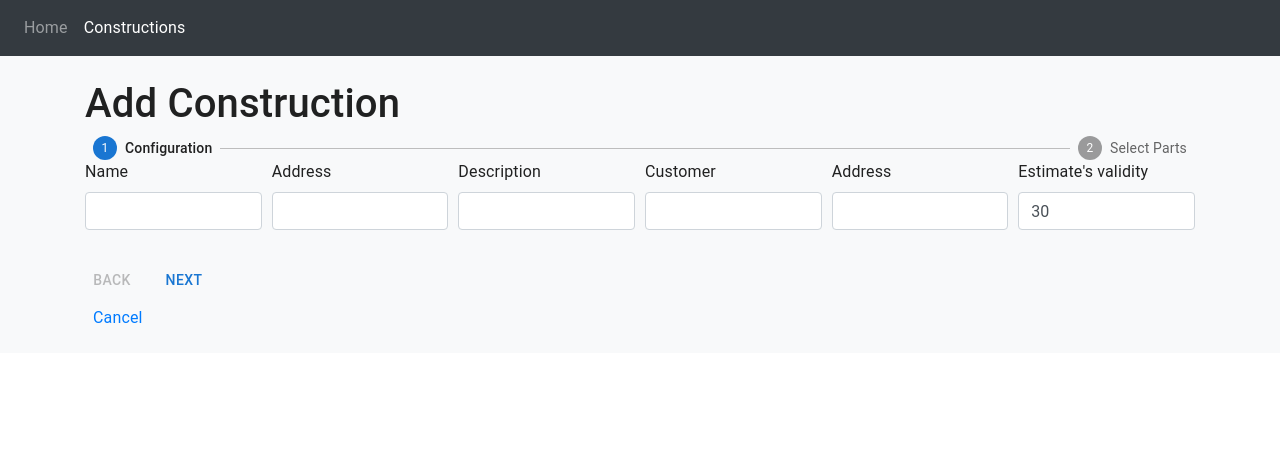
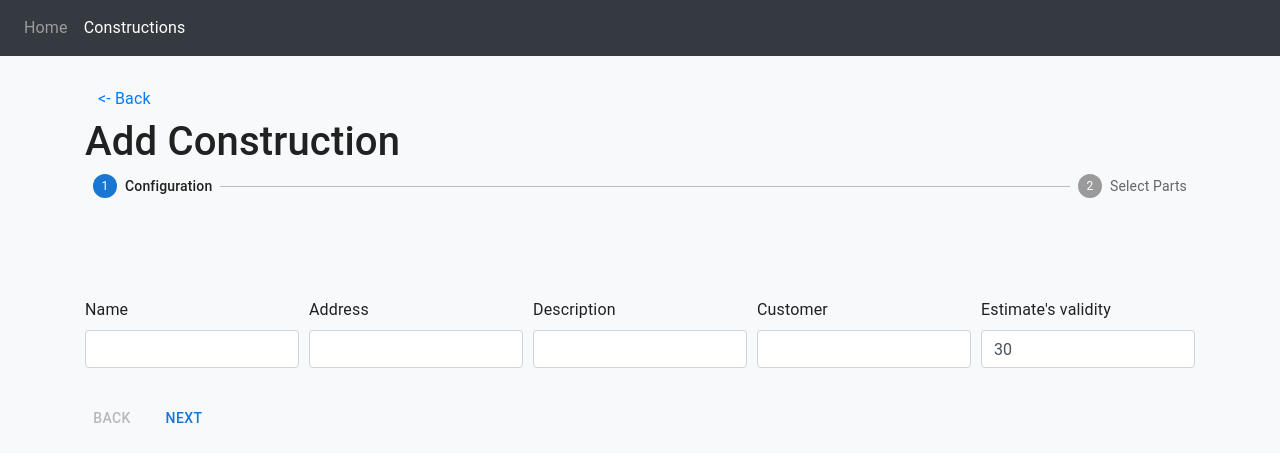
Before and after one commit to EliasHami/batty, a Next.js app: page /constructions/add in a window 1280 px wide. Shown: the top 462 px of the page. Built offline with nearby package versions, Linux system fonts and the light colour scheme.

Commit message:
added stepper failed

```diff
--- a/app/constructions/AddEdit.tsx
+++ b/app/constructions/AddEdit.tsx
@@ -10,7 +10,7 @@ import { Link } from 'components'
 import Parts from './Parts'
 
 import { useState } from 'react'
-import { Step, StepLabel, Stepper,Box, Button } from '@mui/material'
+import { Step, StepLabel, Stepper, Box, Button, Typography } from '@mui/material'
 
 type AddEditProps = {
   construction?: Construction | null
@@ -70,13 +70,34 @@ const AddEdit: React.FC<AddEditProps> = ({ construction }) => {
     setActiveStep((prevActiveStep) => prevActiveStep + 1)
   }
 
+  const isStepFailed = (step: number) => {
+    if (step === 0) {
+      return Boolean(errors.name || errors.address || errors.description || errors.customer)
+    } else if (step === 1) return Boolean(errors.parts)
+  }
+
   return (
     <FormProvider {...methods} >
       <form id="hook-form" onSubmit={handleSubmit(onSubmit)}>
+        <Link href="/constructions" className="btn btn-link">&#60;- Back</Link>
         <Box sx={{ width: '100%' }}>
           <h1>{isAddMode ? 'Add Construction' : 'Edit Construction'}</h1>
-          <Stepper activeStep={activeStep}>
-            {steps.map(label => <Step key={label}><StepLabel>{label}</StepLabel></Step>)}
+          <Stepper activeStep={activeStep} sx={{ mb: "100px" }}>
+            {steps.map((label, index) => {
+              const labelProps: {
+                optional?: React.ReactNode
+                error?: boolean
+              } = {}
+              if (isStepFailed(index)) {
+                labelProps.optional = (
+                  <Typography variant="caption" color="error">
+                    Missing required fields
+                  </Typography>
+                );
+                labelProps.error = true;
+              }
+              return <Step key={label}><StepLabel {...labelProps}>{label}</StepLabel></Step>
+            })}
           </Stepper>
           {steps[activeStep] === "Configuration" && (
             <div className="form-row">
@@ -101,11 +122,6 @@ const AddEdit: React.FC<AddEditProps> = ({ construction }) => {
                 <div className="invalid-feedback">{errors.customer?.message}</div>
               </div>
               <div className="form-group col">
-                <label>Address</label>
-                <input type="text" {...register("address" as never)} className={'form-control' + (errors.address ? ' is-invalid' : '')} />
-                <div className="invalid-feedback">{errors.address?.message}</div>
-              </div>
-              <div className="form-group col">
                 <label>Estimate&apos;s validity</label>
                 <input type="text" {...register("estimate_validity" as never)} className={'form-control' + (errors.estimate_validity ? ' is-invalid' : '')} />
                 <div className="invalid-feedback">{errors.estimate_validity?.message}</div>
@@ -117,20 +133,6 @@ const AddEdit: React.FC<AddEditProps> = ({ construction }) => {
             </div>)}
           <div className="form-row">
             <div className="form-group">
-              {activeStep === steps.length ? (
-                <>
-                  <button type="submit" disabled={formState.isSubmitting} className="btn btn-primary mr-2">
-                    {formState.isSubmitting && <span className="spinner-border spinner-border-sm mr-1"></span>}
-                    Save
-                  </button>
-                  <button
-                    onClick={() => reset(formOptions.defaultValues)}
-                    type="button"
-                    disabled={formState.isSubmitting}
-                    className="btn btn-secondary">
-                    Reset
-                  </button>
-                </>) : (
               <Box sx={{ display: 'flex', flexDirection: 'row', pt: 2 }}>
                 <Button
                   color="inherit"
@@ -141,12 +143,17 @@ const AddEdit: React.FC<AddEditProps> = ({ construction }) => {
                   Back
                 </Button>
                 <Box sx={{ flex: '1 1 auto' }} />
+                {activeStep === steps.length - 1 ? (
+                  <Button type="submit" disabled={formState.isSubmitting}>
+                    {formState.isSubmitting && <span className="spinner-border spinner-border-sm mr-1"></span>}
+                    Save
+                  </Button>
+                ) : (
                   <Button onClick={handleNext}>
                     Next
                   </Button>
+                )}
               </Box>
-              )}
-              <Link href="/constructions" className="btn btn-link">Cancel</Link>
             </div>
           </div>
         </Box>
--- a/app/constructions/Provisions.tsx
+++ b/app/constructions/Provisions.tsx
@@ -19,7 +19,7 @@ export default function Provisions({}){
             <div className="invalid-feedback">{errors.provisions?.[index].name}</div>
           </div>
           <div className="form-group col">
-            <label>Provsion service</label>
+            <label>Provision service</label>
             <input type="text" {...register(`provisions.${index}.service`)} className={'form-control' + (errors.provisions?.[index] ? ' is-invalid' : '')} />
             <div className="invalid-feedback">{errors.provisions?.[index].service}</div>
           </div>
--- a/types/constructions.ts
+++ b/types/constructions.ts
@@ -16,10 +16,10 @@ const constructionSchema = Yup.object().shape({
   dateUpdated: Yup.string(),
   name: Yup.string().required('Name is required'),
   description: Yup.string().required('Description is required'),
-  customer: Yup.string().required('Name is required'), // TODO new structure
+  customer: Yup.string().required('Customer is required'), // TODO new structure
   address: Yup.string().required('Address is required'),
   estimate_validity: Yup.number().default(30),
-  parts: Yup.array().of(partSchema)
+  parts: Yup.array().of(partSchema).required('Parts are required')
 })
 
 interface Construction extends Yup.Asserts<typeof constructionSchema> {}
```
Also changed, not shown: 1 other file (tests, documents, lock files or other folders). Lines whose indentation alone changed are shown as unchanged.
